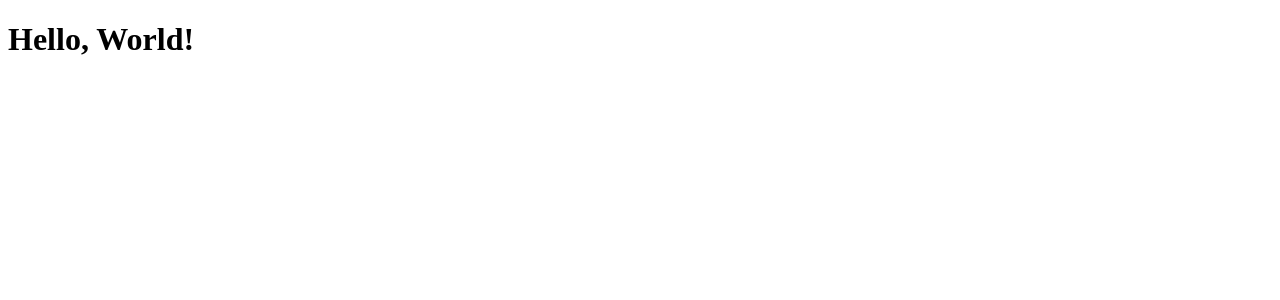
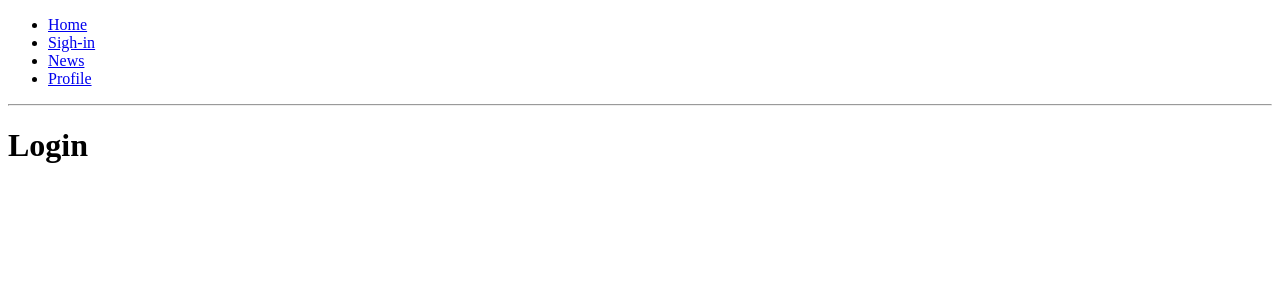
Before and after one commit to klochkovS/test_exercise, a React app: page /login in a window 1280 px wide. Shown: the top 300 px of the page. Built offline with nearby package versions, Linux system fonts and the light colour scheme.

Commit message:
add routing

```diff
--- a/package.json
+++ b/package.json
@@ -27,6 +27,7 @@
   },
   "dependencies": {
     "react": "^16.4.1",
-    "react-dom": "^16.4.1"
+    "react-dom": "^16.4.1",
+    "react-router-dom": "^4.3.1"
   }
 }
--- a/src/Components/App.jsx
+++ b/src/Components/App.jsx
@@ -1,9 +1,35 @@
 import React from 'react';
+import { BrowserRouter as Router, Route, Link } from 'react-router-dom';
+import Home from './Home';
+import News from './News';
+import Profile from './Profile';
+import Login from './Login';
+
 
 const App = () => (
-  <div>
-    <h1>Hello, World!</h1>
-  </div>
+  <Router>
+    <div>
+      <ul>
+        <li>
+          <Link to="/">Home</Link>
+        </li>
+        <li>
+          <Link to="/login">Sigh-in</Link>
+        </li>
+        <li>
+          <Link to="/news">News</Link>
+        </li>
+        <li>
+          <Link to="/profile">Profile</Link>
+        </li>
+      </ul>
+      <hr />
+      <Route exact path="/" component={Home} />
+      <Route exact path="/login" component={Login} />
+      <Route exact path="/news" component={News} />
+      <Route exact path="/profile" component={Profile} />
+    </div>
+  </Router>
 );
 
 export default App;
--- /dev/null
+++ b/src/Components/Home.jsx
@@ -0,0 +1,9 @@
+import React from 'react';
+
+const Home = () => (
+  <div>
+    <h1>Home</h1>
+  </div>
+);
+
+export default Home;
--- /dev/null
+++ b/src/Components/Login.jsx
@@ -0,0 +1,8 @@
+import React from 'react';
+
+const Login = () => (
+  <div>
+    <h1>Login</h1>
+  </div>
+);
+export default Login;
--- /dev/null
+++ b/src/Components/News.jsx
@@ -0,0 +1,9 @@
+import React from 'react';
+
+const News = () => (
+  <div>
+    <h1>News</h1>
+  </div>
+);
+
+export default News;
--- /dev/null
+++ b/src/Components/Profile.jsx
@@ -0,0 +1,9 @@
+import React from 'react';
+
+const Profile = () => (
+  <div>
+    <h1>Profile</h1>
+  </div>
+);
+
+export default Profile;
--- a/webpack.config.js
+++ b/webpack.config.js
@@ -29,7 +29,8 @@ module.exports = {
     contentBase: path.join(__dirname, 'public/'),
     port: 3000,
     publicPath: 'http://localhost:3000/dist/',
-    hotOnly: true,
   },
-  plugins: [new webpack.HotModuleReplacementPlugin()],
+  plugins: [
+    new webpack.HotModuleReplacementPlugin(),
+  ],
 };
```
Also changed, not shown: 1 other file (tests, documents, lock files or other folders).
